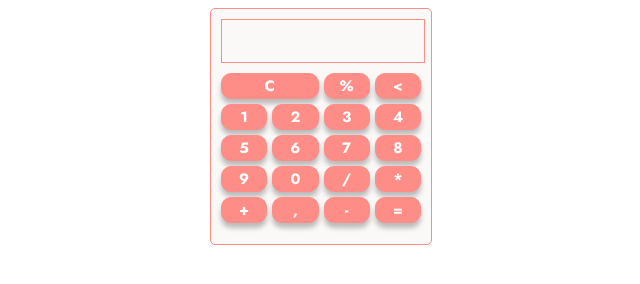
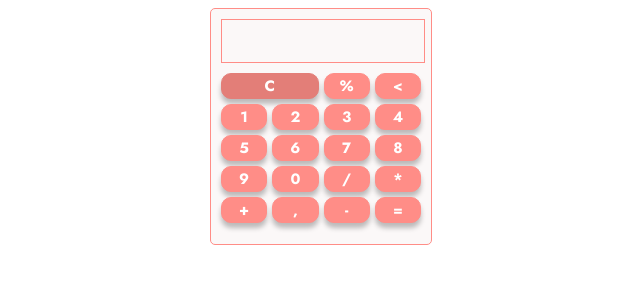
Before and after one commit to joselainejrs/calculadora, a plain HTML site: page index.html in a window 1280 px wide. In both pictures the pointer is over the button 588 px from the left and 86 px from the top of the page. Shown: the whole page, without its empty margins (319-959 px from the left). Drawn offline with Linux system fonts and the light colour scheme.

Commit message:
calculadora

```diff
--- a/css/styles.css
+++ b/css/styles.css
@@ -52,3 +52,8 @@ grid-column: 1 / span 2;
     background-color: #FF8D87;
     box-shadow: 0px 5px 5px rgba(0, 0, 0, 0.25);
 }
+
+.cal-container form button:hover{
+    background-color:#E37E78;
+    border: 1px solid #E37E78;
+}
```
